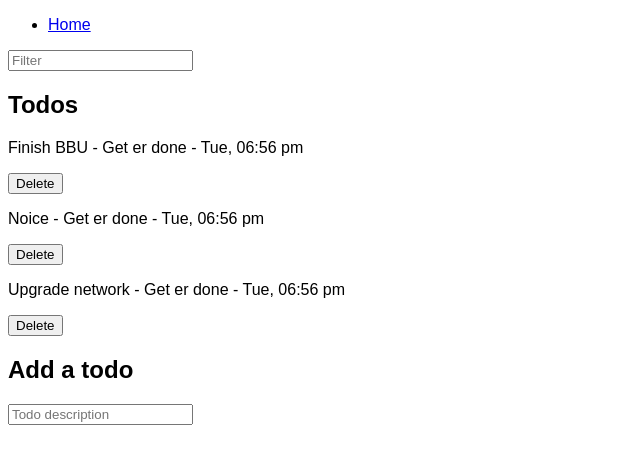
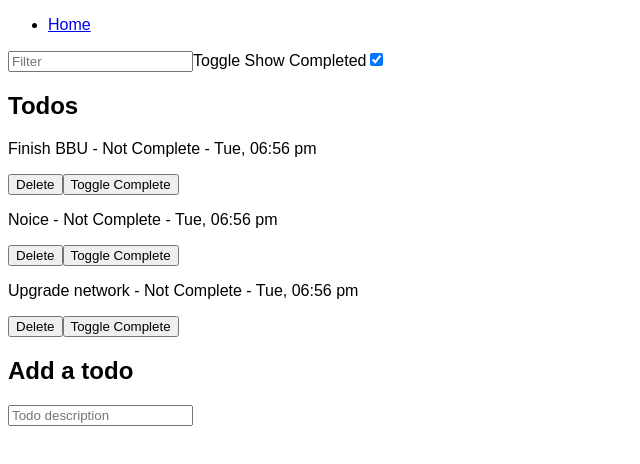
Before and after one commit to strausd/insite-lunch-n-learn, a React app: page / in a window 1280 px wide. Shown: the top 464 px of the page, without its empty margins (0-640 px from the left). Built offline with nearby package versions, Linux system fonts and the light colour scheme.

Commit message:
Add ability to toggle the completed attribute on todos

```diff
--- a/src/actions/filterActions.jsx
+++ b/src/actions/filterActions.jsx
@@ -4,3 +4,9 @@ export const setText = (text) => {
         text
     };
 };
+
+export const filterCompleted = () => {
+    return {
+        type: 'FILTER_COMPLETED'
+    };
+};
--- a/src/actions/todosActions.jsx
+++ b/src/actions/todosActions.jsx
@@ -20,3 +20,10 @@ export const deleteTodo = (id) => {
         id
     };
 };
+
+export const toggleCompletedTodo = (id) => {
+    return {
+        type: 'TOGGLE_COMPLETED',
+        id
+    };
+};
--- a/src/components/Filter.jsx
+++ b/src/components/Filter.jsx
@@ -1,7 +1,7 @@
 import React from 'react';
 import { connect } from 'react-redux';
 
-import { setText } from '../actions/filterActions';
+import { setText, filterCompleted } from '../actions/filterActions';
 
 
 class Filter extends React.Component {
@@ -9,10 +9,15 @@ class Filter extends React.Component {
         super(props);
         this.props.setFilterText('');
         this.handleFilterText = this.handleFilterText.bind(this);
+        this.handleFilterComplete = this.handleFilterComplete.bind(this);
     }
 
     handleFilterText() {
         this.props.setFilterText(this.refs.filterText.value);
+    }
+
+    handleFilterComplete() {
+        this.props.filterCompleted();
     }
 
     render() {
@@ -24,6 +29,14 @@ class Filter extends React.Component {
                     placeholder="Filter"
                     onChange={this.handleFilterText}
                 />
+                <label>Toggle Show Completed</label>
+                <input
+                    name="filterComplete"
+                    ref="filterComplete"
+                    type="checkbox"
+                    onChange={this.handleFilterComplete}
+                    checked={true}
+                />
             </div>
         );
     }
@@ -31,8 +44,15 @@ class Filter extends React.Component {
 
 const mapDispatchToProps = (dispatch) => {
     return {
-        setFilterText: (text) => dispatch(setText(text))
+        setFilterText: (text) => dispatch(setText(text)),
+        filterCompleted: () => dispatch(filterCompleted())
     };
 };
 
-export default connect(undefined, mapDispatchToProps)(Filter);
+const mapStateToProps = (state) => {
+    return {
+        showCompleted: state.showCompleted
+    };
+};
+
+export default connect(mapStateToProps, mapDispatchToProps)(Filter);
--- a/src/components/TodoItem.jsx
+++ b/src/components/TodoItem.jsx
@@ -2,24 +2,30 @@ import React from 'react';
 import moment from 'moment';
 import { connect } from 'react-redux';
 
-import { deleteTodo } from '../actions/todosActions';
+import { deleteTodo, toggleCompletedTodo } from '../actions/todosActions';
 
 
 class TodoItem extends React.Component {
     constructor(props) {
         super(props);
         this.handleDeleteTodo = this.handleDeleteTodo.bind(this);
+        this.handleToggleComplete = this.handleToggleComplete.bind(this);
     }
 
     handleDeleteTodo() {
         this.props.deleteTodo(this.props.todo.id);
     }
 
+    handleToggleComplete() {
+        this.props.toggleCompleted(this.props.todo.id);
+    }
+
     render() {
         return (
             <div>
-                <p>{this.props.todo.name} - {this.props.todo.completed ? 'Completed' : 'Get er done'} - {moment(this.props.todo.createdAt).format("ddd, hh:mm a")}</p>
+                <p className={this.props.todo.completed ? 'complete' : 'not-complete'}>{this.props.todo.name} - {this.props.todo.completed ? 'Completed' : 'Not Complete'} - {moment(this.props.todo.createdAt).format("ddd, hh:mm a")}</p>
                 <button onClick={this.handleDeleteTodo}>Delete</button>
+                <button onClick={this.handleToggleComplete}>Toggle Complete</button>
             </div>
         );
     }
@@ -29,6 +35,9 @@ const mapDispatchToProps = (dispatch) => {
     return {
         deleteTodo: (id) => {
             dispatch(deleteTodo(id));
+        },
+        toggleCompleted: (id) => {
+            dispatch(toggleCompletedTodo(id));
         }
     };
 };
--- a/src/reducers/filterReducer.jsx
+++ b/src/reducers/filterReducer.jsx
@@ -12,6 +12,11 @@ export const filterReducer = (state = defaultState, action) => {
                 ...state,
                 text: action.text
             }
+        case 'FILTER_COMPLETED':
+            return {
+                ...state,
+                showCompleted: !state.showCompleted
+            }
         default:
             return state;
     }
--- a/src/reducers/todosReducer.jsx
+++ b/src/reducers/todosReducer.jsx
@@ -7,6 +7,16 @@ export const todosReducer = (state = [], action) => {
             ]
         case 'DELETE_TODO':
             return state.filter(todo => todo.id !== action.id);
+        case 'TOGGLE_COMPLETED':
+            return state.map(todo => {
+                if (action.id === todo.id) {
+                    return {
+                        ...todo,
+                        completed: !todo.completed
+                    };
+                }
+                return todo;
+            });
         default:
             return state;
     }
--- a/src/selectors/todosSelector.jsx
+++ b/src/selectors/todosSelector.jsx
@@ -1,8 +1,5 @@
 export const filterTodos = (todos, filters) => {
     return todos.filter((todo) => {
-        // if (!filters.text) {
-        //     return true;
-        // }
         return todo.name.toLowerCase().includes(filters.text.toLowerCase());
     });
 };
--- /dev/null
+++ b/src/styles/components/_todoItem.scss
@@ -0,0 +1,3 @@
+.complete {
+    text-decoration: line-through;
+}
--- a/src/styles/styles.scss
+++ b/src/styles/styles.scss
@@ -1 +1,2 @@
 @import './base/base';
+@import './components/todoItem';
```
